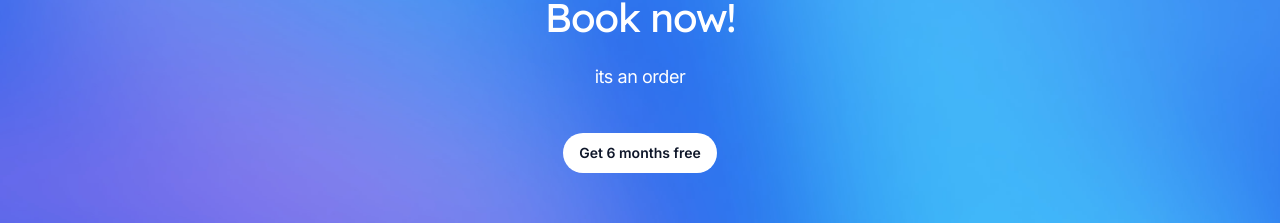
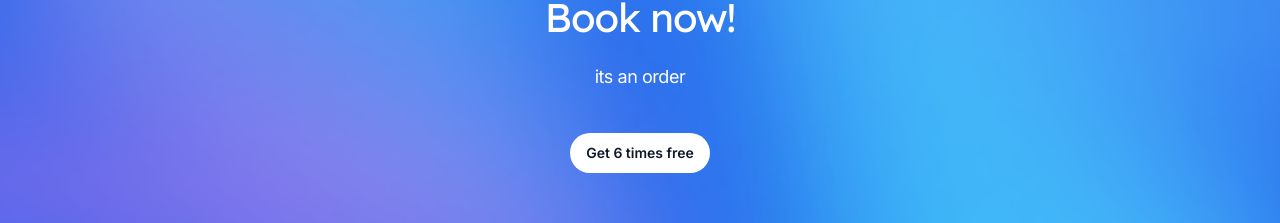
Before and after one commit to victorwp288/clinic, a Next.js app: page / in a window 1280 px wide. Shown: the part 3340-3563 px from the top of the page. Built offline with nearby package versions, Linux system fonts and the light colour scheme.

Commit message:
Update CallToAction button text

```diff
--- a/src/components/CallToAction.jsx
+++ b/src/components/CallToAction.jsx
@@ -26,8 +26,8 @@ export function CallToAction() {
           <p className="mt-4 text-lg tracking-tight text-white">
             its an order
           </p>
-          <Button href="/register" color="white" className="mt-10">
-            Get 6 months free
+          <Button href="/#" color="white" className="mt-10">
+            Get 6 times free
           </Button>
         </div>
       </Container>
```
